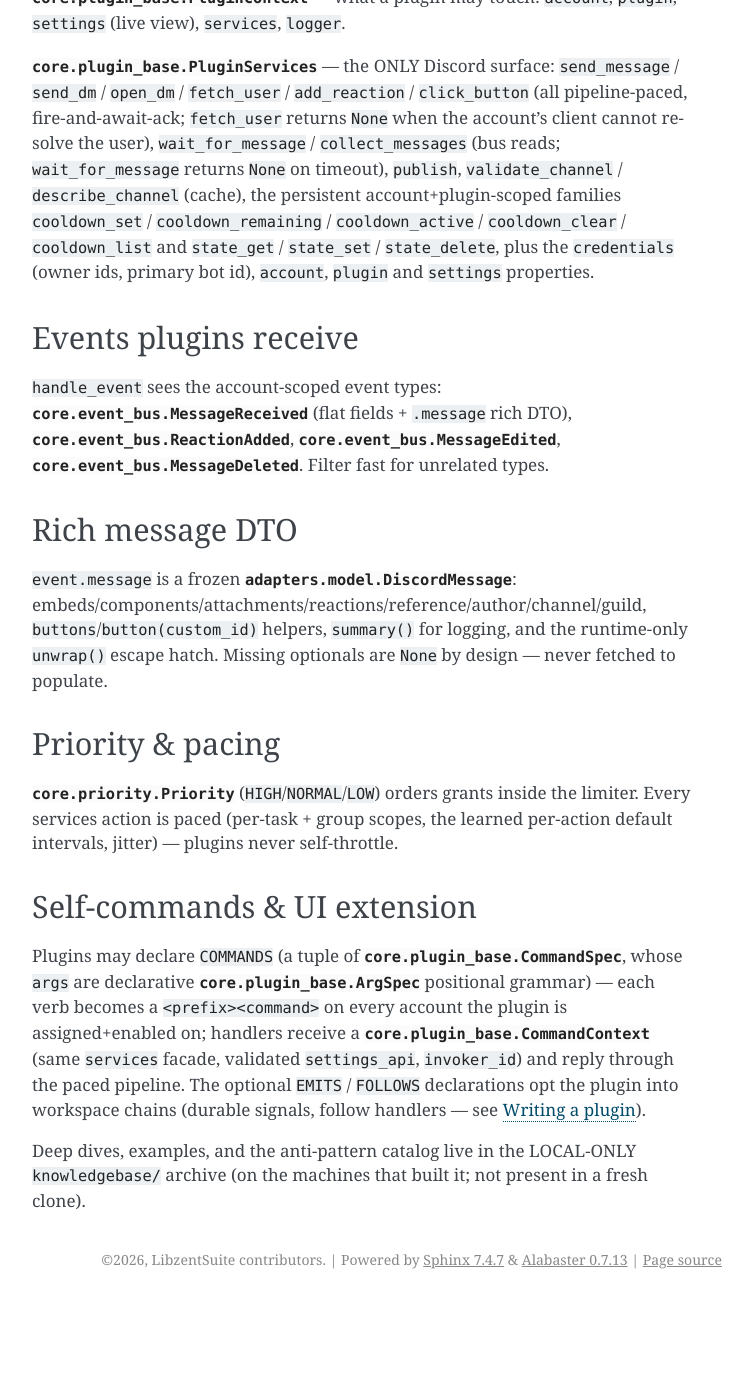
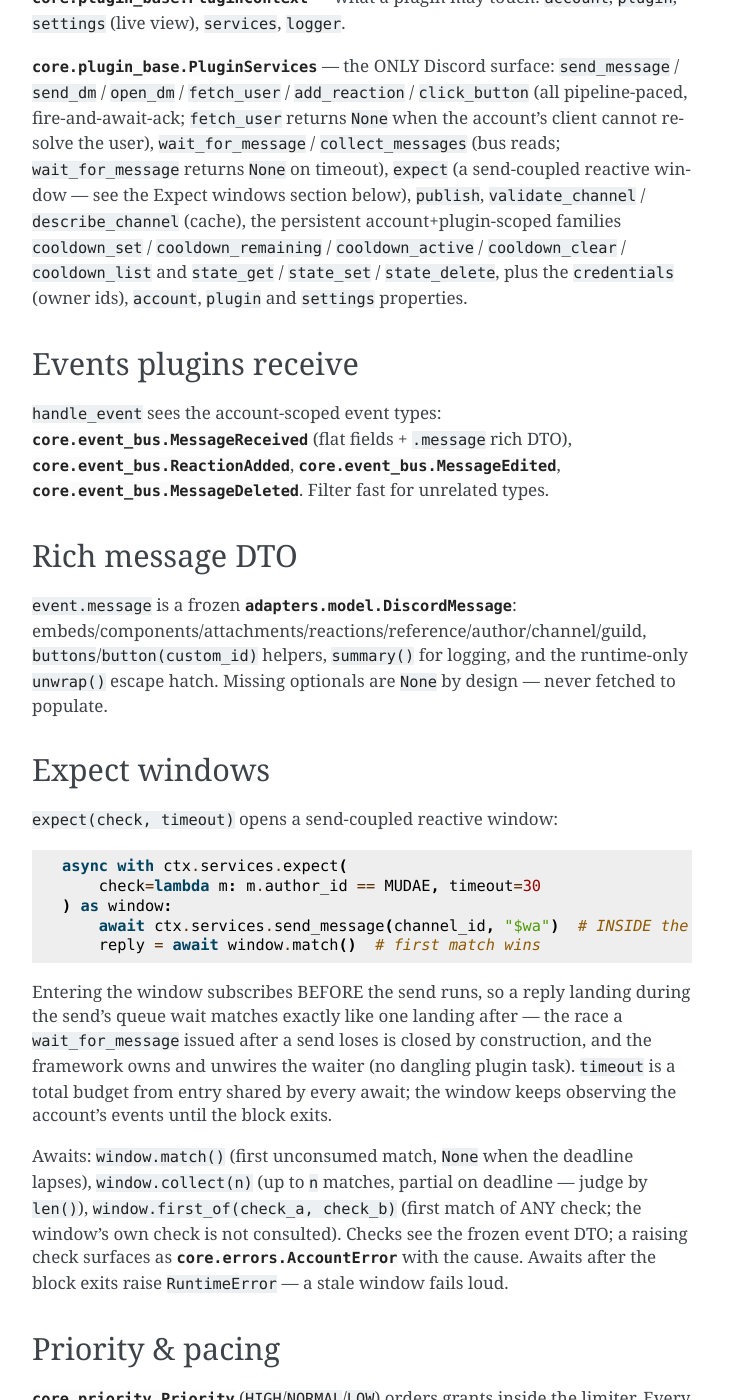
Before and after one commit to libosterelezent/LibzentSuite, a Sphinx documentation site: the page built from docs/plugins/plugin_api.rst, in a window 1280 px wide and 1400 px high, scrolled down 424 px. Shown: the whole window, without its empty margins (388-1141 px from the left). Built offline with Sphinx 7.4.7, drawn with Linux system fonts in a browser that asks for light colours; pages that are not in the unit, such as notebooks, are missing from menus; before the commit the page ends 1723 px from its top, so only the background shows below that.

Commit message:
docs(track-b): the expect window lands in the plugin API reference, plan, roadmap, changelog
plugin_api.rst gains the Expect windows section (the canonical shape,
the await surface, the failure modes) and expect in the services
contract list; the stale "primary bot id" in the credentials
parenthetical retires with it (PR #33 follow-through — the id is gone,
the doc still listed it). The plan's Track B marks SHIPPED 2026-11-28,
the roadmap's active queue moves on to Track A reads with the current
state refreshed (1,715 tests), and the changelog carries the
user-facing entry. The local knowledgebase gains its append-only
EXPECT_WINDOW.md record (facts and decisions, local-only as designed).

```diff
--- a/docs/plugins/plugin_api.rst
+++ b/docs/plugins/plugin_api.rst
@@ -21,12 +21,14 @@ Contract
 ``add_reaction`` / ``click_button`` (all pipeline-paced, fire-and-await-ack;
 ``fetch_user`` returns ``None`` when the account's client cannot resolve
 the user), ``wait_for_message`` / ``collect_messages`` (bus reads;
-``wait_for_message`` returns ``None`` on timeout), ``publish``,
-``validate_channel`` / ``describe_channel`` (cache), the persistent
+``wait_for_message`` returns ``None`` on timeout), ``expect`` (a
+send-coupled reactive window — see the Expect windows section below),
+``publish``, ``validate_channel`` / ``describe_channel`` (cache), the
+persistent
 account+plugin-scoped families ``cooldown_set`` / ``cooldown_remaining`` /
 ``cooldown_active`` / ``cooldown_clear`` / ``cooldown_list`` and
 ``state_get`` / ``state_set`` / ``state_delete``, plus the
-``credentials`` (owner ids, primary bot id), ``account``, ``plugin`` and
+``credentials`` (owner ids), ``account``, ``plugin`` and
 ``settings`` properties.
 
 Events plugins receive
@@ -44,6 +46,34 @@ embeds/components/attachments/reactions/reference/author/channel/guild,
 ``buttons``/``button(custom_id)`` helpers, ``summary()`` for logging, and
 the runtime-only ``unwrap()`` escape hatch. Missing optionals are ``None``
 by design — never fetched to populate.
+
+Expect windows
+--------------
+``expect(check, timeout)`` opens a send-coupled reactive window:
+
+.. code-block:: python
+
+    async with ctx.services.expect(
+        check=lambda m: m.author_id == MUDAE, timeout=30
+    ) as window:
+        await ctx.services.send_message(channel_id, "$wa")  # INSIDE the window
+        reply = await window.match()  # first match wins
+
+Entering the window subscribes BEFORE the send runs, so a reply
+landing during the send's queue wait matches exactly like one landing
+after — the race a ``wait_for_message`` issued after a send loses is
+closed by construction, and the framework owns and unwires the waiter
+(no dangling plugin task). ``timeout`` is a total budget from entry
+shared by every await; the window keeps observing the account's events
+until the block exits.
+
+Awaits: ``window.match()`` (first unconsumed match, ``None`` when the
+deadline lapses), ``window.collect(n)`` (up to ``n`` matches, partial
+on deadline — judge by ``len()``), ``window.first_of(check_a,
+check_b)`` (first match of ANY check; the window's own check is not
+consulted). Checks see the frozen event DTO; a raising check surfaces
+as :class:`core.errors.AccountError` with the cause. Awaits after the
+block exits raise ``RuntimeError`` — a stale window fails loud.
 
 Priority & pacing
 -----------------
```
Also changed, not shown: CHANGELOG.md (+13 -0 lines), docs/plans/client-capability-adoption.md (+9 -1 lines), docs/roadmap.md (+9 -8 lines).
